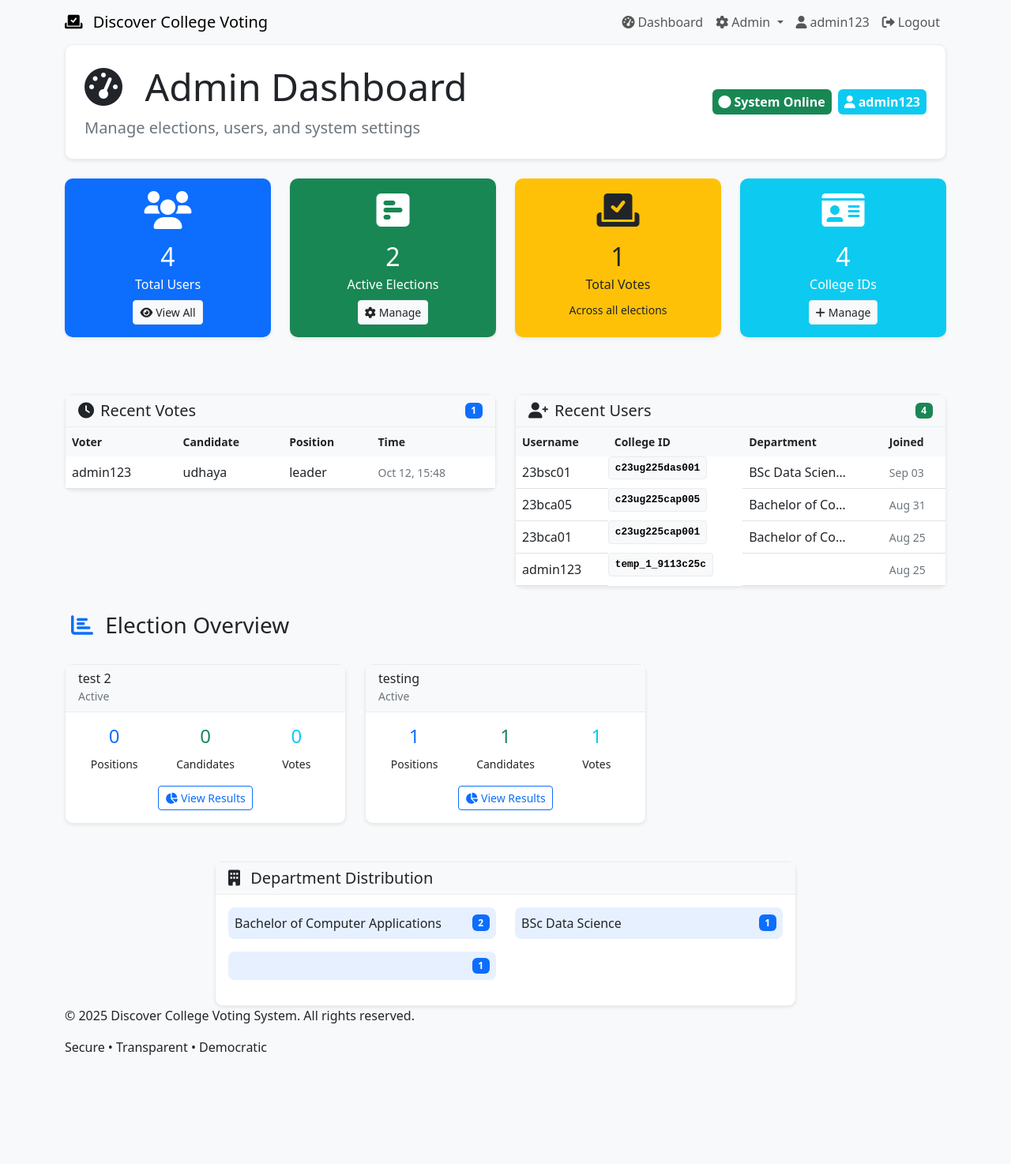
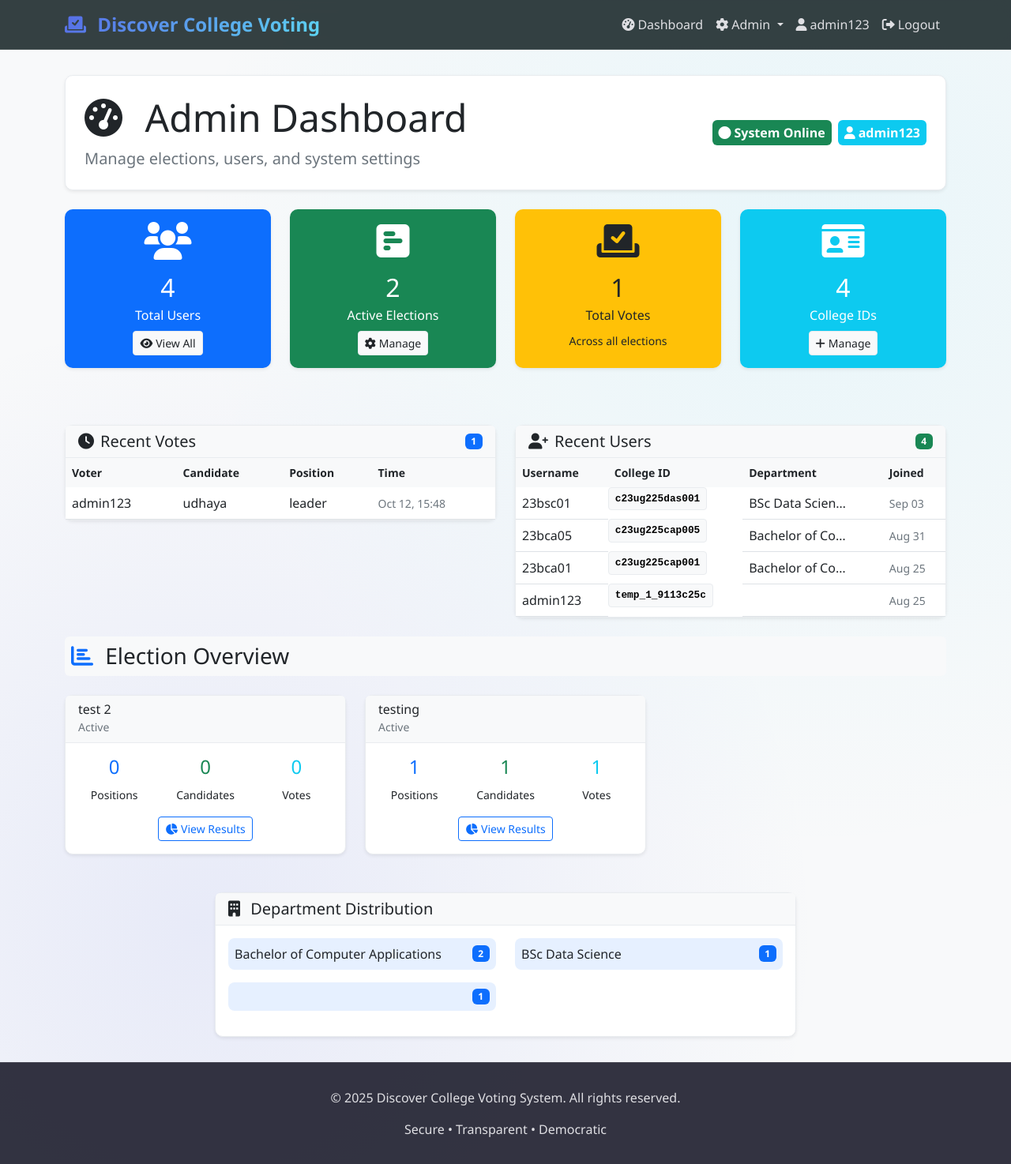
Before and after one commit to harshithharshith8513-design/college-voting-portal, a Django app: page /admin-dashboard/ in a window 1280 px wide. Shown: the whole page at 79% size. Before the commit the page ends 1336 px from the top, so only its background shows below. Run offline with Django 4.2, Linux system fonts and the light colour scheme; a user stored in the database is signed in; data comes from the database, SQL or seed files in the repository.

Commit message:
Update base.html

```diff
--- a/templates/base.html
+++ b/templates/base.html
@@ -22,8 +22,153 @@
             --text-color1: #dfdfe3ff;
             --gradient: linear-gradient(135deg, #576ae6, #5dd6f2);
         }
-        /* ... your styles unchanged ... */
-        /* Copy all your CSS code here (unchanged!) */
+
+        * {
+            margin: 0;
+            padding: 0;
+            box-sizing: border-box;
+        }
+
+        body {
+            font-family: 'Segoe UI', Tahoma, Geneva, Verdana, sans-serif;
+            background: var(--dark-bg);
+            color: var(--text-color);
+            min-height: 100vh;
+            background-image:
+                radial-gradient(circle at 20% 80%, rgba(87, 106, 230, 0.1) 0%, transparent 50%),
+                radial-gradient(circle at 80% 20%, rgba(93, 214, 242, 0.1) 0%, transparent 50%);
+        }
+
+        .navbar {
+            background: rgba(30, 44, 46, 0.9);
+            backdrop-filter: blur(10px);
+            border-bottom: 1px solid rgba(255,255,255,0.1);
+        }
+
+        .navbar-brand {
+            font-weight: 700;
+            font-size: 1.5rem;
+            background: var(--gradient);
+            -webkit-background-clip: text;
+            -webkit-text-fill-color: transparent;
+            background-clip: text;
+        }
+
+        .nav-link {
+            color: var(--text-color1) !important;
+            transition: color 0.3s ease;
+        }
+
+        .nav-link:hover {
+            color: var(--primary-color) !important;
+        }
+
+        .btn-primary {
+            background: var(--gradient);
+            border: none;
+            border-radius: 10px;
+            padding: 12px 30px;
+            font-weight: 600;
+            transition: all 0.3s ease;
+            box-shadow: 0 4px 15px rgba(87, 106, 230, 0.3);
+        }
+
+        .btn-primary:hover {
+            transform: translateY(-2px);
+            box-shadow: 0 6px 20px rgba(87, 106, 230, 0.4);
+        }
+
+        .card {
+            background: var(--card-bg);
+            border: 1px solid rgba(255,255,255,0.1);
+            border-radius: 15px;
+            box-shadow: 0 8px 32px rgba(0,0,0,0.3);
+            backdrop-filter: blur(10px);
+            transition: transform 0.3s ease, box-shadow 0.3s ease;
+        }
+
+        .card:hover {
+            transform: translateY(-5px);
+            box-shadow: 0 12px 40px rgba(0,0,0,0.4);
+        }
+
+        .form-control {
+            background: rgba(255,255,255,0.1);
+            border: 1px solid rgba(255,255,255,0.2);
+            border-radius: 10px;
+            color: var(--text-color);
+            padding: 12px 15px;
+        }
+
+        .form-control:focus {
+            background: rgba(255,255,255,0.15);
+            border-color: var(--primary-color);
+            box-shadow: 0 0 0 0.2rem rgba(87, 106, 230, 0.25);
+            color: var(--text-color);
+        }
+
+        .alert {
+            border-radius: 10px;
+            border: none;
+        }
+
+        .alert-success {
+            background: rgba(40, 167, 69, 0.2);
+            color: #51cf66;
+            border-left: 4px solid #51cf66;
+        }
+
+        .alert-danger {
+            background: rgba(220, 53, 69, 0.2);
+            color: #ff6b6b;
+            border-left: 4px solid #ff6b6b;
+        }
+
+        .main-content {
+            padding: 2rem 0;
+            min-height: calc(100vh - 200px);
+        }
+
+        .footer {
+            background: rgba(30, 30, 46, 0.9);
+            color: var(--text-color1);
+            text-align: center;
+            padding: 2rem 0;
+            border-top: 1px solid rgba(255,255,255,0.1);
+        }
+
+        .loading {
+            display: inline-block;
+            width: 20px;
+            height: 20px;
+            border: 3px solid rgba(255,255,255,.3);
+            border-radius: 50%;
+            border-top-color: #fff;
+            animation: spin 1s ease-in-out infinite;
+        }
+
+        @keyframes spin {
+            to { transform: rotate(360deg); }
+        }
+
+        .fade-in {
+            animation: fadeIn 0.6s ease-in;
+        }
+
+        @keyframes fadeIn {
+            from { opacity: 0; transform: translateY(20px); }
+            to { opacity: 1; transform: translateY(0); }
+        }
+
+        .pulse {
+            animation: pulse 2s infinite;
+        }
+
+        @keyframes pulse {
+            0% { box-shadow: 0 0 0 0 rgba(87, 106, 230, 0.7); }
+            70% { box-shadow: 0 0 0 10px rgba(87, 106, 230, 0); }
+            100% { box-shadow: 0 0 0 0 rgba(87, 106, 230, 0); }
+        }
     </style>
 </head>
 <body>
@@ -34,9 +179,11 @@
                 <i class="fas fa-vote-yea me-2"></i>
                 Discover College Voting
             </a>
+
             <button class="navbar-toggler" type="button" data-bs-toggle="collapse" data-bs-target="#navbarNav">
                 <span class="navbar-toggler-icon"></span>
             </button>
+
             <div class="collapse navbar-collapse" id="navbarNav">
                 <ul class="navbar-nav ms-auto">
                     {% if user.is_authenticated %}
```
